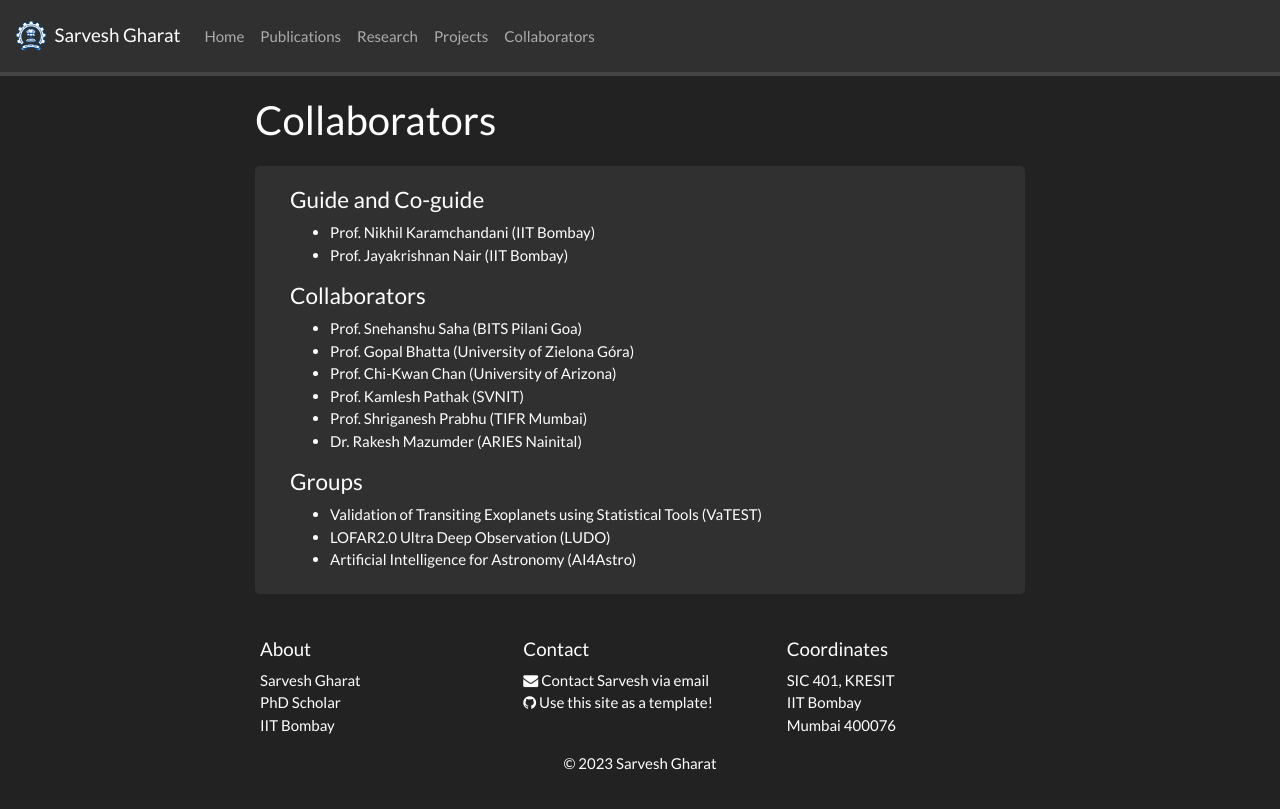
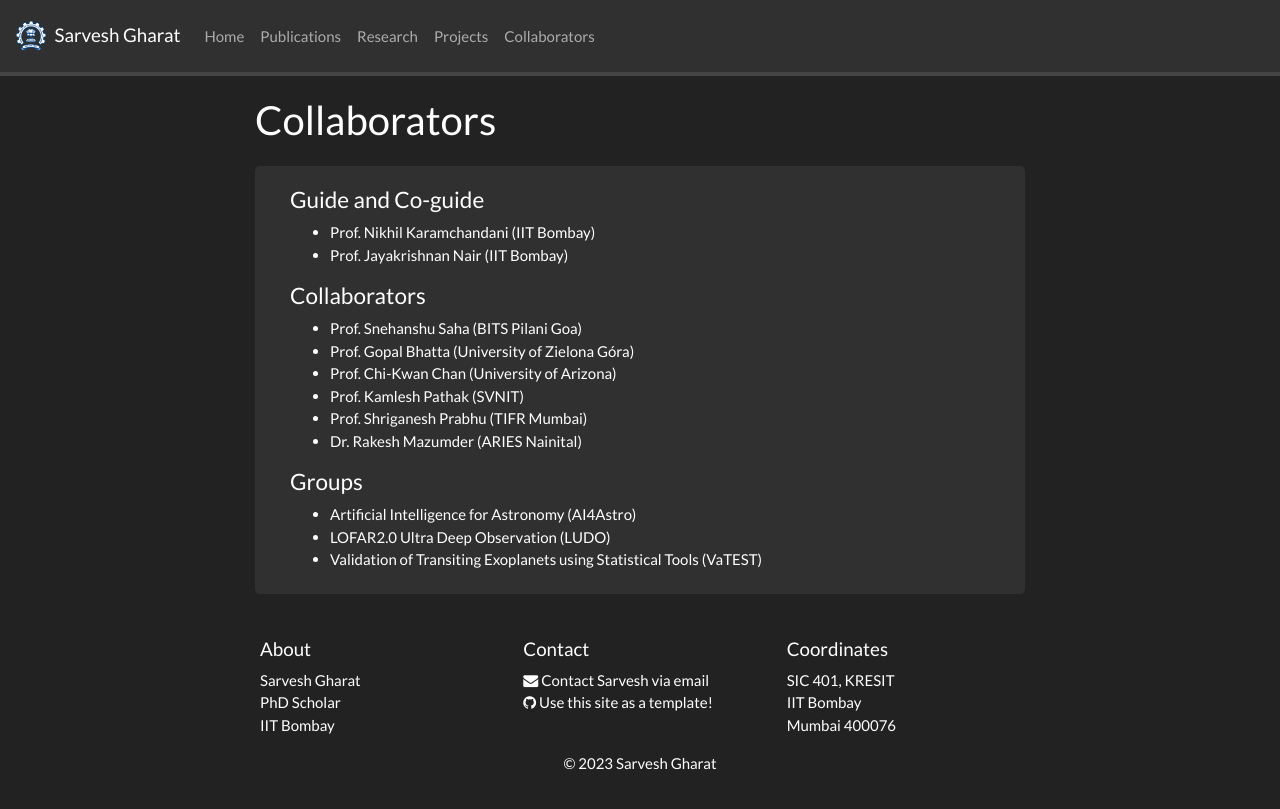
Before and after one commit to SarveshVGharat/SarveshVGharat.github.io, a Jekyll site: the page built from _pages/collaborators.md, in a window 1280 px wide. Shown: the top 809 px of the page. Built offline with Jekyll 4.4.1, drawn with Linux system fonts in a browser that asks for light colours; nearby versions of some CDN libraries; a style sheet for code colours, icons or effects is not loaded.

```diff
--- a/_pages/collaborators.md
+++ b/_pages/collaborators.md
@@ -52,9 +52,9 @@ iframe {
 
 <h4>Groups</h4>
 <ul>
+<li> Artificial Intelligence for Astronomy (AI4Astro) </li>
+<li> LOFAR2.0 Ultra Deep Observation (LUDO) </li>
 <li> Validation of Transiting Exoplanets using Statistical Tools (VaTEST) </li>
-<li> LOFAR2.0 Ultra Deep Observation (LUDO) </li>
-<li> Artificial Intelligence for Astronomy (AI4Astro) </li>
 </ul>
 
 </div>
```
